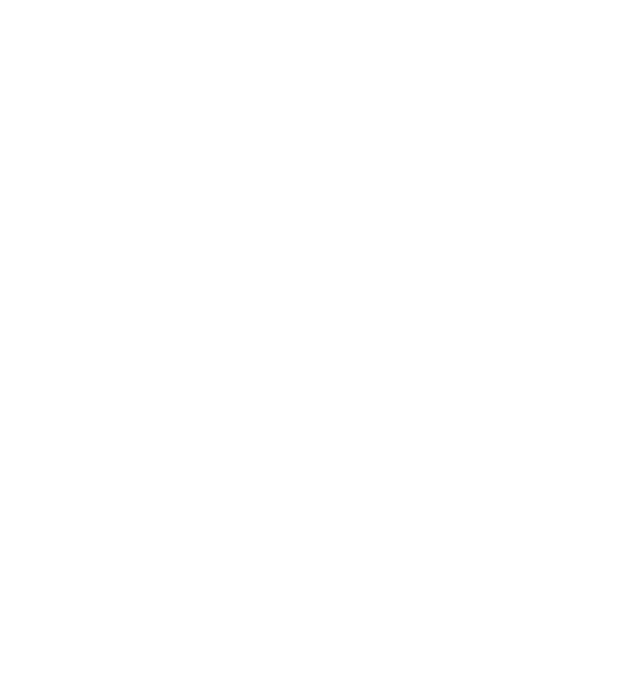
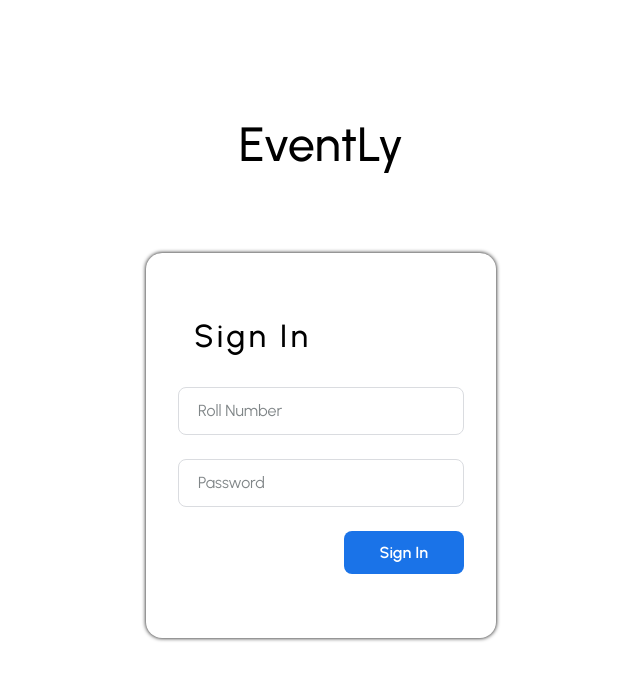
Before and after one commit to vishalkrsharma/EventLyyy, a website: page index.html in a window 1280 px wide. Shown: the whole page, without its empty margins (319-959 px from the left). Drawn offline with Linux system fonts and the light colour scheme.

Commit message:
SignIn Page Done

```diff
--- a/index.html
+++ b/index.html
@@ -1,14 +1,33 @@
 <!DOCTYPE html>
 <html lang="en">
-<head>
-  <meta charset="UTF-8">
-  <meta http-equiv="X-UA-Compatible" content="IE=edge">
-  <meta name="viewport" content="width=device-width, initial-scale=1.0">
-  <title>EventLy</title>
-  <link rel="stylesheet" href="css/style.css">
-  <link rel="shortcut icon" href="img/favicon.ico" type="image/x-icon">
-</head>
-<body>
-
-</body>
+  <head>
+    <meta charset="UTF-8" />
+    <meta http-equiv="X-UA-Compatible" content="IE=edge" />
+    <meta name="viewport" content="width=device-width, initial-scale=1.0" />
+    <title>EventLy</title>
+    <link rel="stylesheet" href="css/style.css" />
+    <link rel="preconnect" href="https://fonts.googleapis.com" />
+    <link rel="preconnect" href="https://fonts.gstatic.com" crossorigin />
+    <link href="https://fonts.googleapis.com/css2?family=Urbanist:wght@300;400;500;600&display=swap" rel="stylesheet" />
+    <link rel="shortcut icon" href="img/favicon.ico" type="image/x-icon" />
+  </head>
+  <body>
+    <div class="container-1">
+      <h1 class="hero">EventLy</h1>
+      <div class="signin-container">
+        <h1 class="heading signin-heading">Sign In</h1>
+        <form action="submit" class="signin-form">
+          <div class="form-group">
+            <input type="text" class="form-input roll-number" name="roll-number" id="roll-number" placeholder=" " required />
+            <label for="roll-number" class="form-label">Roll Number</label>
+          </div>
+          <div class="form-group">
+            <input type="password" class="form-input password" name="password" id="password" placeholder=" " required />
+            <label for="password" class="form-label">Password</label>
+          </div>
+          <button type="submit" class="form-button">Sign In</button>
+        </form>
+      </div>
+    </div>
+  </body>
 </html>
--- a/scss/main.scss
+++ b/scss/main.scss
@@ -0,0 +1,123 @@
+$first-color: #1a73e8;
+$input-color: #808688;
+$border-color: #dadce0;
+
+*,
+::before,
+::after {
+  margin: 0;
+  padding: 0;
+  box-sizing: border-box;
+}
+
+body {
+  font-size: 62.5%;
+}
+
+.container-1 {
+  & .hero {
+    font-size: 3rem;
+    font-weight: 500;
+    margin-top: -3rem;
+    margin-bottom: 5rem;
+  }
+  & .signin-container {
+    & .signin-heading {
+      font-size: 2rem;
+      letter-spacing: 0.2rem;
+      margin-bottom: 2rem;
+      font-weight: 500;
+      margin-left: 1rem;
+    }
+
+    & .signin-form {
+      & .form-group {
+        & .form-input {
+          position: absolute;
+          top: 0;
+          left: 0;
+          width: 100%;
+          height: 100%;
+          border: 1px solid $border-color;
+          border-radius: 0.5rem;
+          font-size: 1rem;
+          outline: none;
+          padding: 1rem;
+          z-index: 1;
+        }
+
+        & .form-label {
+          position: absolute;
+          left: 1rem;
+          top: 1rem;
+          padding: 0 0.25rem;
+          background-color: #fff;
+          color: $input-color;
+          font-size: 1rem;
+          line-height: 1rem;
+          transition: all 0.3s;
+          z-index: 1;
+        }
+
+        .form-input:focus + .form-label {
+          top: -0.35rem;
+          left: 0.8rem;
+          color: $first-color;
+          font-size: 0.8rem;
+          font-weight: 500;
+          z-index: 10;
+        }
+
+        .form-input:not(:placeholder-shown).form-input:not(:focus) + .form-label {
+          top: -0.35rem;
+          left: 0.8rem;
+          z-index: 10;
+          font-size: 0.8rem;
+          font-weight: 500;
+        }
+
+        .form-input:focus {
+          border: 2px solid $first-color;
+        }
+
+        position: relative;
+        height: 48px;
+        margin-bottom: 1.5rem;
+      }
+      .form-button {
+        &:hover {
+          box-shadow: 0 5px 30px rgba(0, 0, 0, 0.15);
+        }
+        display: block;
+        margin-left: auto;
+        padding: 0.75rem 2.25rem;
+        outline: none;
+        border: none;
+        border-radius: 0.5rem;
+        background-color: $first-color;
+        color: #fff;
+        font-size: 1rem;
+        font-weight: 600;
+        font-family: inherit;
+      }
+
+      width: 100%;
+      display: flex;
+      justify-content: space-evenly;
+      flex-direction: column;
+    }
+
+    width: 25%;
+    min-width: 350px;
+    border-radius: 1rem;
+    box-shadow: 0 0 4px #000;
+    padding: 4rem 2rem;
+  }
+
+  font-family: 'Urbanist', sans-serif;
+  height: 100vh;
+  display: flex;
+  justify-content: center;
+  align-items: center;
+  flex-direction: column;
+}
```
Also changed, not shown: css/style.css.
